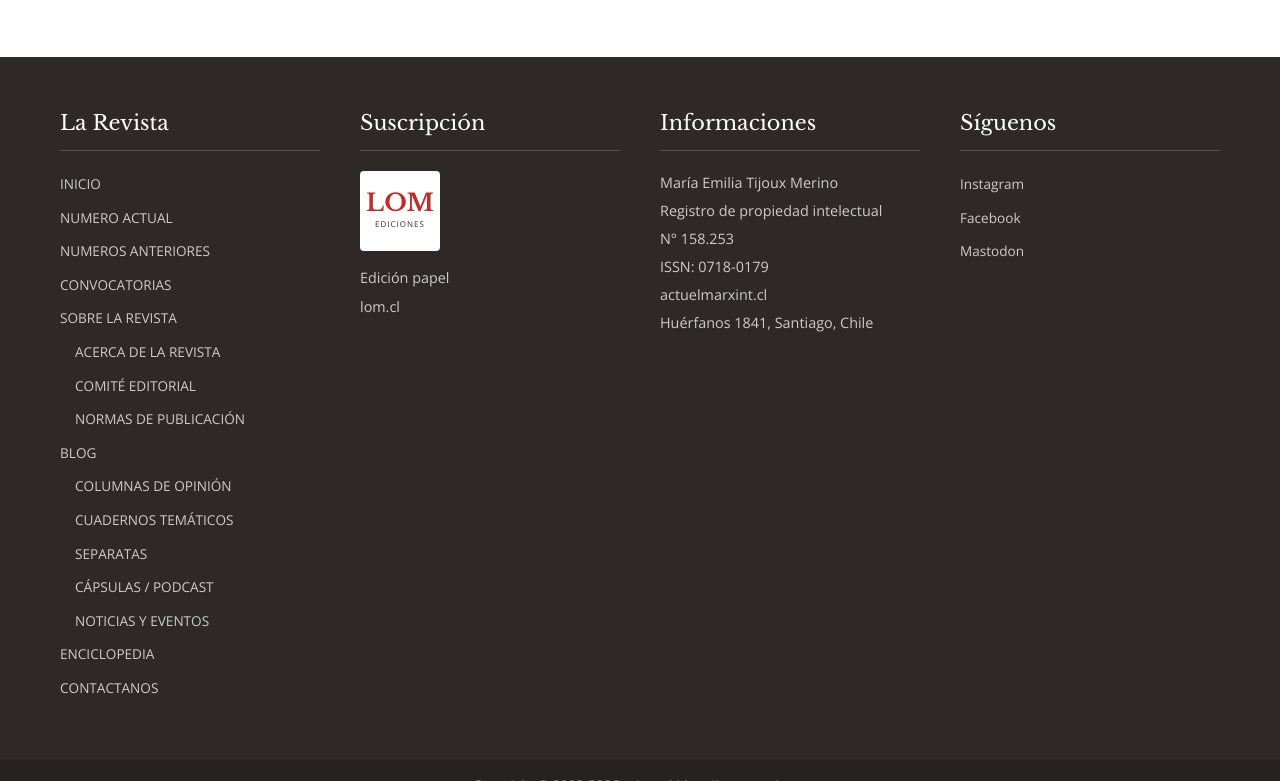
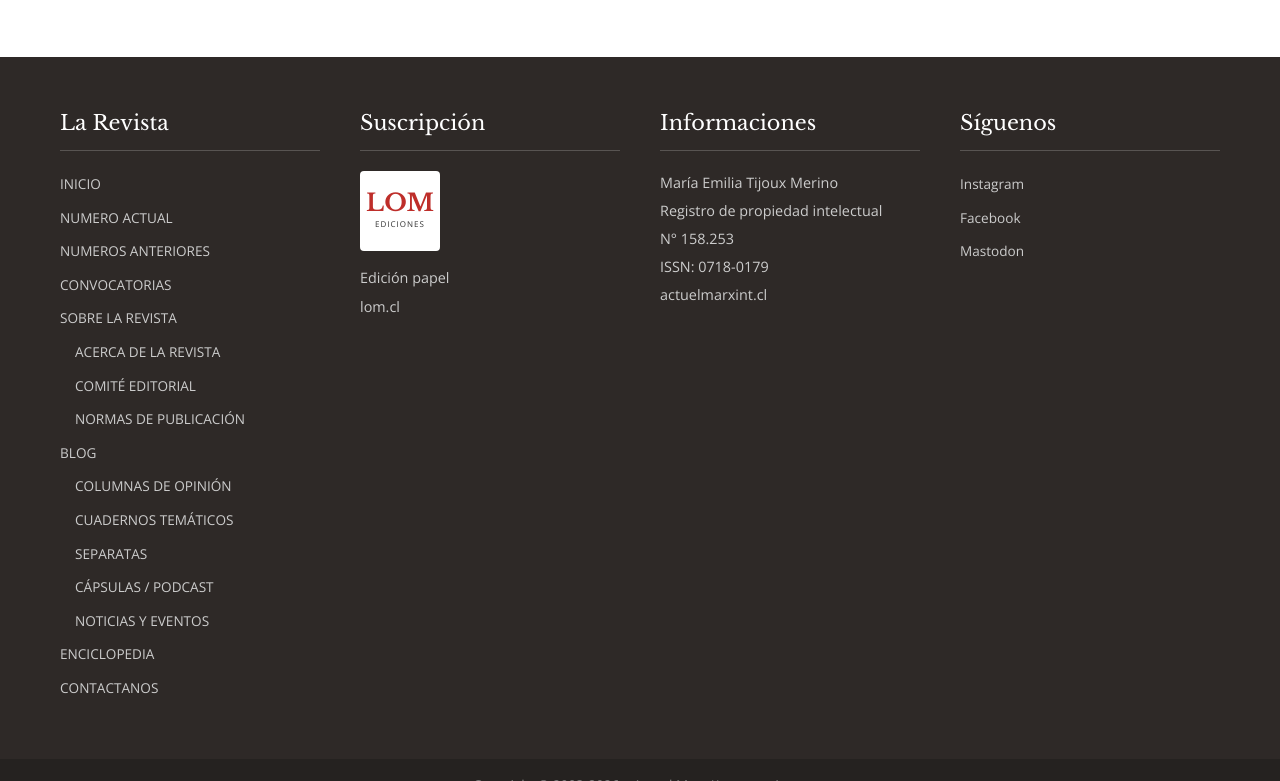
Before and after one commit to ramosmerino/landing-actuel-marx, an Astro site: page /landing-actuel-marx/ in a window 1280 px wide. Shown: the part 1032-1813 px from the top of the page. Built offline with nearby package versions, Linux system fonts and the light colour scheme; Astro itself is replaced by a stand-in of ours.

Commit message:
fix: elimina dirección

```diff
--- a/src/components/Header.astro
+++ b/src/components/Header.astro
@@ -10,7 +10,7 @@ import { withBase } from "../lib/url";
       </a>
       <div class="tagline">
         <span>UNA VARIANTE EDITORIAL DE LA REVISTA FRANCESA <em>ACTUEL MARX</em></span>
-        <span class="issn">ISSN:0718-0179</span>
+        <span class="issn">ISSN: 0718-0179</span>
       </div>
     </div>
   </div>
--- a/src/content/footer.md
+++ b/src/content/footer.md
@@ -6,8 +6,6 @@ lines:
   - N° 158.253
   - "ISSN: 0718-0179"
   - actuelmarxint.cl
-  - Huérfanos 1841, Santiago, Chile
 lineHrefs:
   actuelmarxint.cl: "https://actuelmarxint.cl"
-  "Huérfanos 1841, Santiago, Chile": "https://www.google.com/maps/search/?api=1&query=Hu%C3%A9rfanos+1841%2C+Santiago%2C+Chile"
 ---
```
